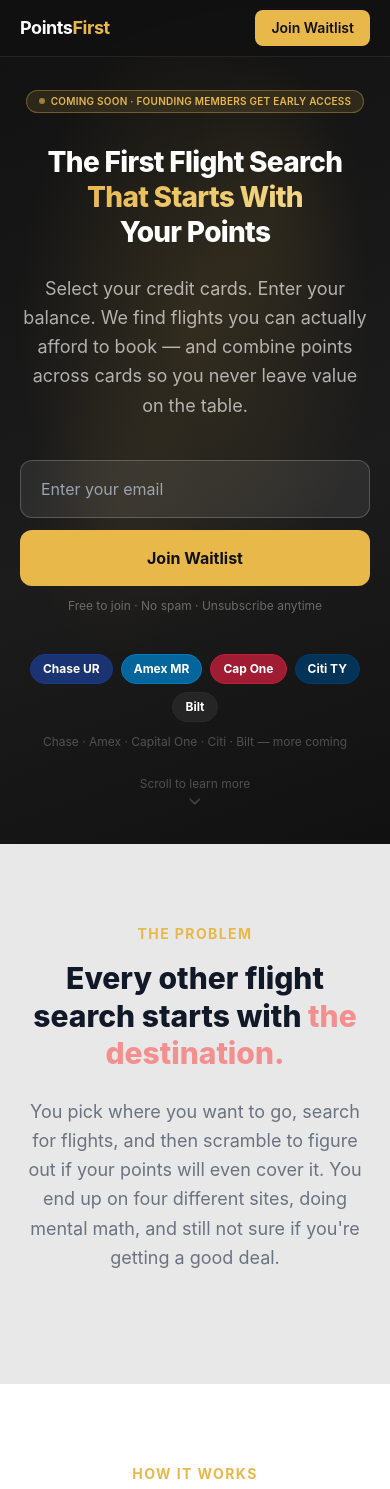
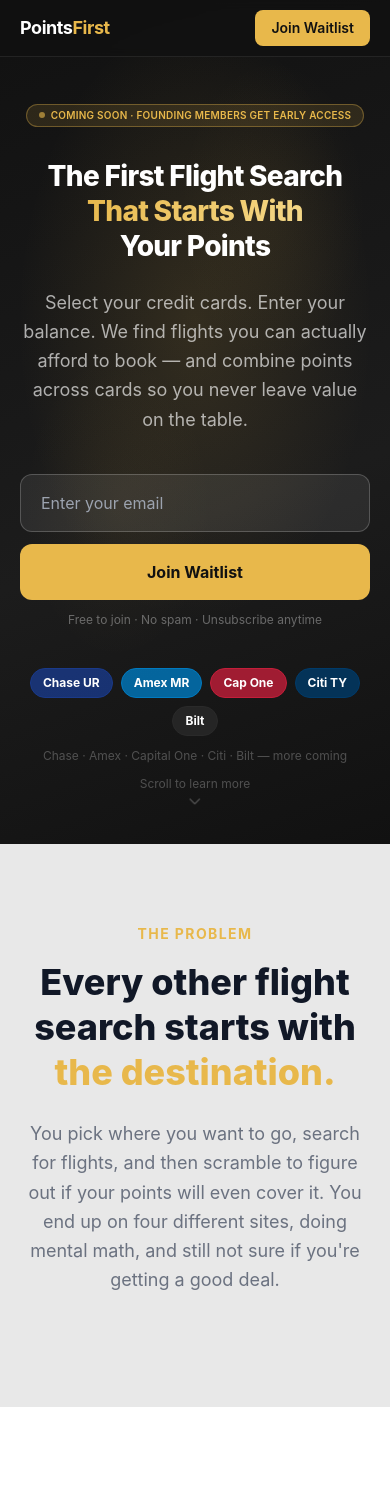
Before and after one commit to Usepointsfirst/Pointsfirst, a Next.js app in the folder pointsfirst-app/: page / in a window 390 px wide. Shown: the top 1489 px of the page. Built offline with nearby package versions, Linux system fonts and the light colour scheme.

Commit message:
Update page.js

```diff
--- a/pointsfirst-app/app/page.js
+++ b/pointsfirst-app/app/page.js
@@ -185,7 +185,7 @@ export default function Home() {
 
         <div className="relative z-10 max-w-3xl mx-auto">
           {/* Badge */}
-          <div className="inline-flex items-center gap-1.5 rounded-full px-3 py-1 mb-8" style={{ background: 'rgba(232,184,75,0.12)', border: `1px solid rgba(232,184,75,0.35)` }}>
+          <div className="inline-flex items-center gap-1.5 rounded-full px-3 py-1 mb-8 mt-8 sm:mt-0" style={{ background: 'rgba(232,184,75,0.12)', border: `1px solid rgba(232,184,75,0.35)` }}>
             <span className="w-1.5 h-1.5 rounded-full flex-shrink-0 animate-pulse" style={{ background: GOLD }} />
             <span className="text-[10px] sm:text-xs font-semibold tracking-wide uppercase leading-tight" style={{ color: GOLD }}>
               Coming Soon · Founding Members Get Early Access
@@ -237,9 +237,9 @@ export default function Home() {
       <section className="py-20 px-5" style={{ background: '#E8E8E8' }}>
         <div className="max-w-3xl mx-auto text-center">
           <p className="text-sm font-bold uppercase tracking-widest mb-4" style={{ color: GOLD }}>The Problem</p>
-          <h2 className="text-3xl sm:text-4xl font-extrabold text-gray-900 leading-tight mb-6">
+          <h2 className="text-4xl sm:text-5xl font-extrabold text-gray-900 leading-tight mb-6">
             Every other flight search starts with
-            <span style={{ color: 'rgba(248,113,113,0.75)' }}> the destination.</span>
+            <span style={{ color: GOLD }}> the destination.</span>
           </h2>
           <p className="text-gray-500 text-lg leading-relaxed mb-8">
             You pick where you want to go, search for flights, and then scramble to figure out if your
```
